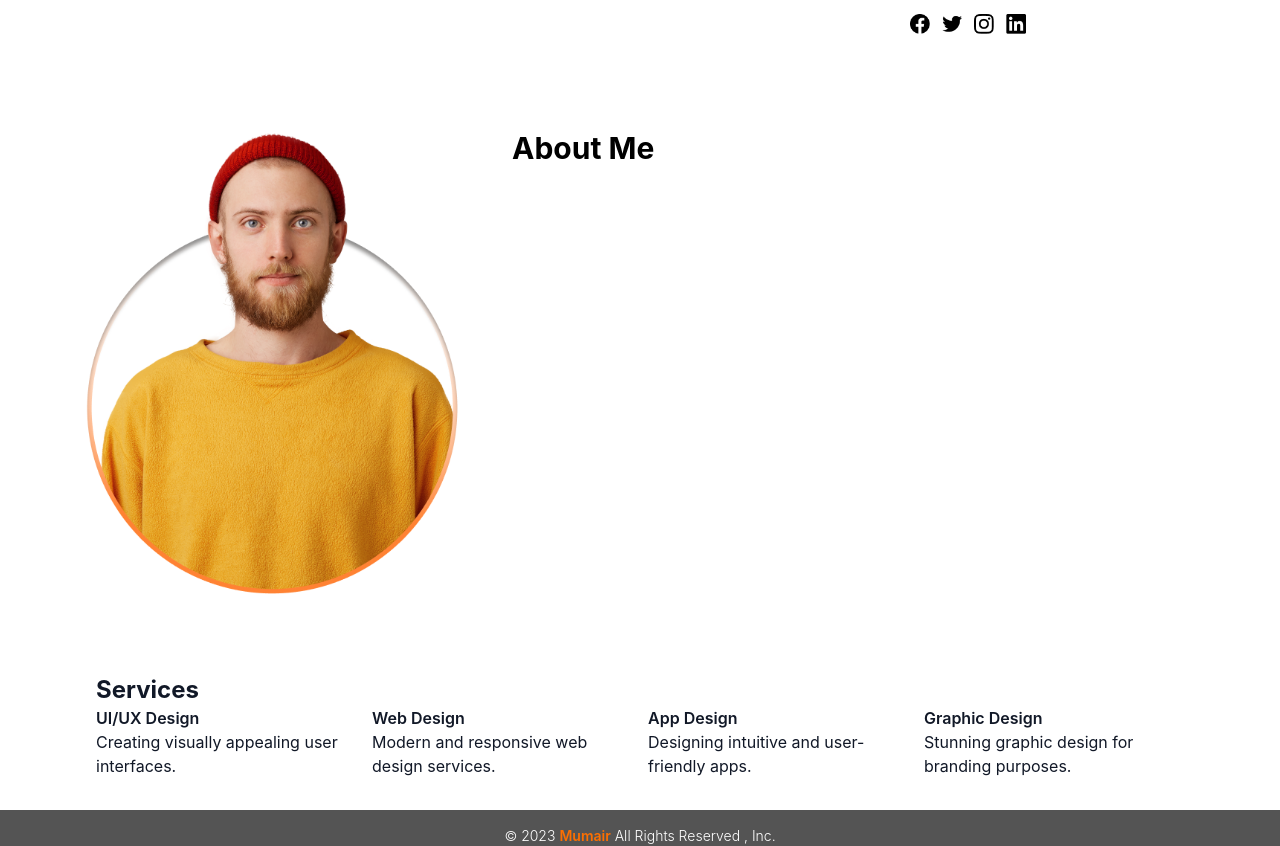
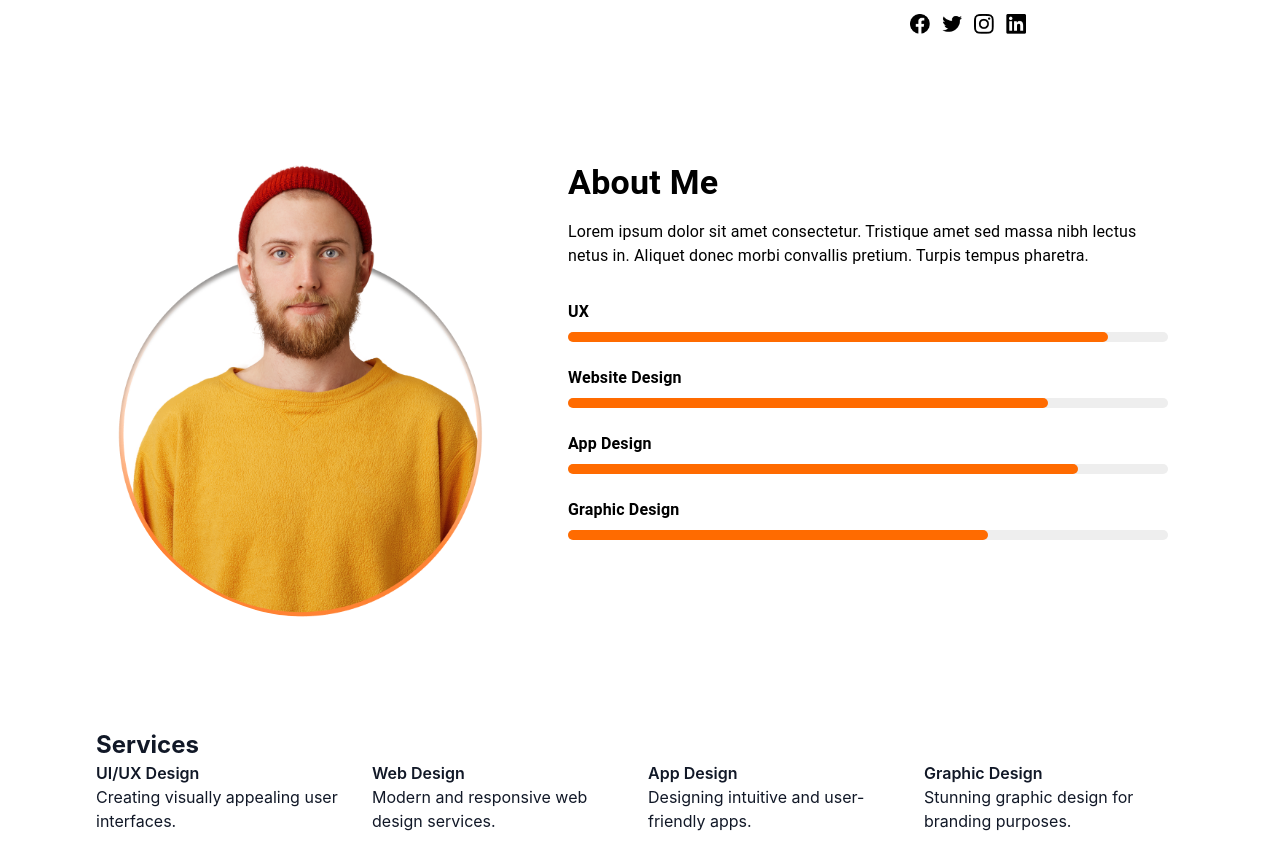
Before and after one commit to brij1728/personal-portfolio, a Next.js app: page / in a window 1280 px wide. Shown: the part 607-1453 px from the top of the page. Built offline with nearby package versions, Linux system fonts and the light colour scheme.

Commit message:
feat: Add SkillBar component to UI library
- Create SkillBar component in the UI library to display skill levels with a progress bar
- Update index.ts in the UI library to export the SkillBar component
- Import and use the SkillBar component in the AboutMe component to showcase skills

```diff
--- a/package.json
+++ b/package.json
@@ -9,7 +9,10 @@
     "lint": "next lint"
   },
   "dependencies": {
+    "@emotion/react": "^11.13.0",
+    "@emotion/styled": "^11.13.0",
     "@fontsource/montserrat": "^5.0.18",
+    "@mui/material": "^5.16.7",
     "lucide-react": "^0.427.0",
     "next": "14.2.5",
     "next-themes": "^0.3.0",
--- a/src/components/AboutMe/AboutMe.tsx
+++ b/src/components/AboutMe/AboutMe.tsx
@@ -1,14 +1,30 @@
+import { Box, Stack, Typography } from '@mui/material';
+
 import Image from 'next/image';
+import React from 'react';
+import {SkillBar} from '../ui';
+
 export const AboutMe = () => (
-   <div className='flex justify-around gap-8'>
-  <div>
-    <Image src="/me.png" alt="About Me" width={400} height={400} />
+  <Box sx={{ display: 'flex', flexDirection: { xs: 'column', md: 'row' }, gap: 8, p: 4 }}>
+    <Box>
+      <Image src="/me.png" alt="About Me" width={400} height={400} className="rounded-full" />
+    </Box>
 
-  </div>
-  <div>
-    <h2 className='text-3xl font-bold  text-secondary-100'>About Me</h2>
+    <Box sx={{ maxWidth: '600px' }}>
+      <Typography variant="h4" sx={{ fontWeight: 'bold', mb: 2 }}>
+        About Me
+      </Typography>
+      <Typography variant="body1" sx={{ mb: 4 }}>
+        Lorem ipsum dolor sit amet consectetur. Tristique amet sed massa nibh lectus netus in.
+        Aliquet donec morbi convallis pretium. Turpis tempus pharetra.
+      </Typography>
 
-  </div>
-  </div>
-
+      <Stack spacing={3}>
+        <SkillBar skill="UX" value={90} />
+        <SkillBar skill="Website Design" value={80} />
+        <SkillBar skill="App Design" value={85} />
+        <SkillBar skill="Graphic Design" value={70} />
+      </Stack>
+    </Box>
+  </Box>
 );
--- /dev/null
+++ b/src/components/ui/SkillBar.tsx
@@ -0,0 +1,33 @@
+import { Box, LinearProgress, Typography } from '@mui/material';
+
+import React from 'react';
+import { linearProgressClasses } from '@mui/material/LinearProgress';
+import { styled } from '@mui/material/styles';
+
+const BorderLinearProgress = styled(LinearProgress)(({ theme }) => ({
+  height: 10,
+  borderRadius: 5,
+  [`&.${linearProgressClasses.colorPrimary}`]: {
+    backgroundColor: theme.palette.grey[theme.palette.mode === 'light' ? 200 : 800],
+  },
+  [`& .${linearProgressClasses.bar}`]: {
+    borderRadius: 5,
+    backgroundColor: '#FF6B00',
+  },
+}));
+
+interface SkillBarProps {
+  skill: string;
+  value: number;
+}
+
+export const SkillBar: React.FC<SkillBarProps> = ({ skill, value }) => {
+  return (
+    <Box sx={{ width: '100%' }}>
+      <Typography variant="body1" sx={{ fontWeight: 'bold', mb: 1 }}>
+        {skill}
+      </Typography>
+      <BorderLinearProgress variant="determinate" value={value} />
+    </Box>
+  );
+};
--- a/src/components/ui/index.ts
+++ b/src/components/ui/index.ts
@@ -1 +1,2 @@
 export * from './Button';
+export * from './SkillBar';
```
Also changed, not shown: 1 other file (tests, documents, lock files or other folders).
